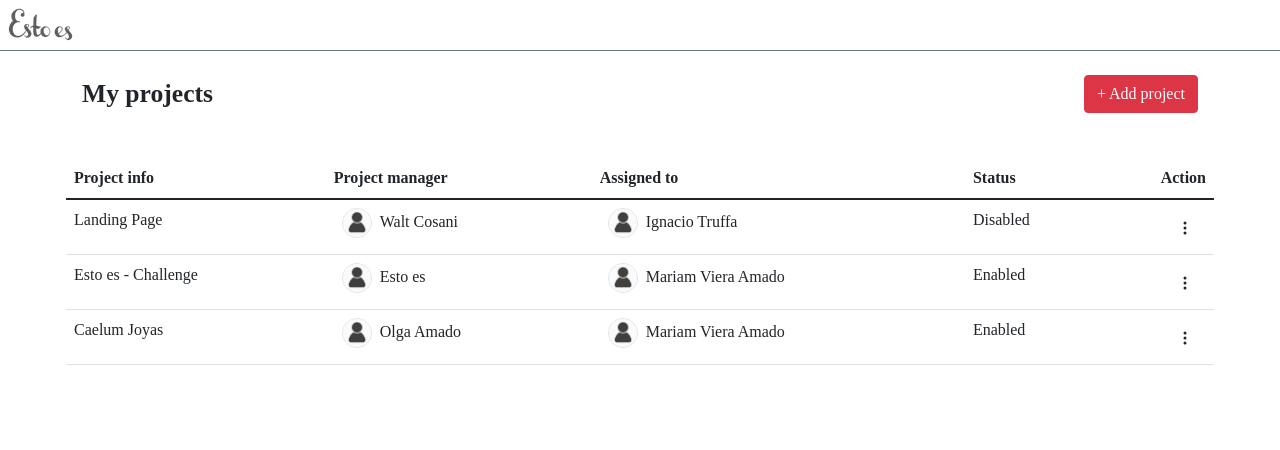
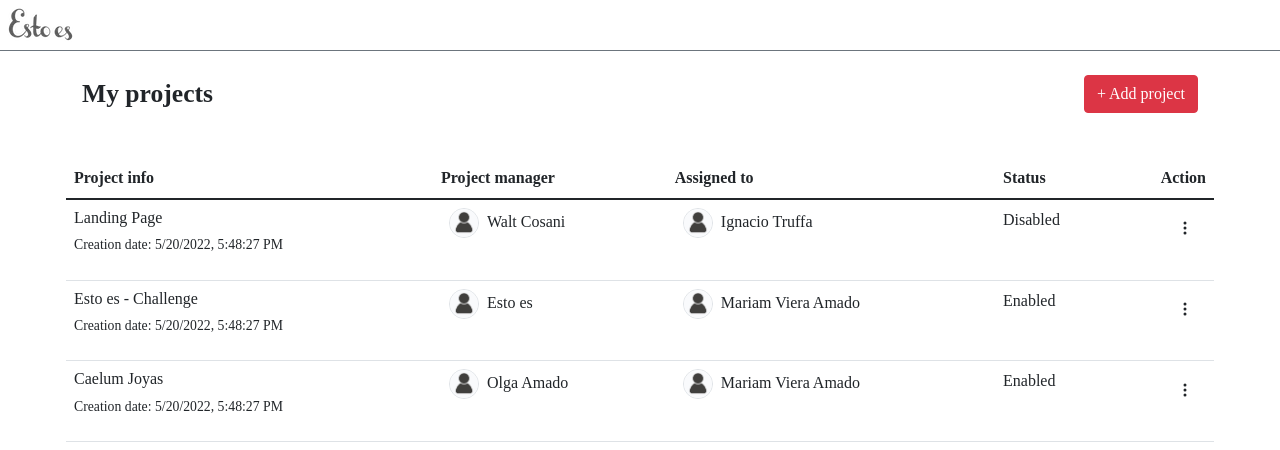
Before and after one commit to mvieraamado/Front-end-challenge, a React (Create React App) app: page / in a window 1280 px wide. Shown: the top 450 px of the page. Built offline with nearby package versions, Linux system fonts and the light colour scheme; a web font is replaced by a local one.

Commit message:
Add new elements and new responsive styles

```diff
--- a/src/app.css
+++ b/src/app.css
@@ -13,6 +13,12 @@ h4{
     padding-top: 4px;
     font-size: 1.6rem;
     font-weight: 600;
+}
+h5{
+    font-size: 1rem;
+}
+p{
+    font-size: 0.86rem;
 }
 @media (max-width: 768px){
     h4{
--- a/src/components/DesktopCard/DesktopCard.js
+++ b/src/components/DesktopCard/DesktopCard.js
@@ -23,7 +23,10 @@ const DesktopCard = ()=> {
                 <tbody>
                     {projects?.map((project) => (
                         <tr key={project.id}>
-                            <td>{project.name}</td>
+                            <td>
+                                <h5>{project.name}</h5>
+                                <p>Creation date: {project.date.toLocaleString('en-US')}</p>
+                            </td>
                             <td>
                                 <img src="../../avatar.png" alt="logo" className="rounded-circle border border-1 mx-2" height={30}/>
                                 {project.projectManager}
--- a/src/components/Modal/Modal.js
+++ b/src/components/Modal/Modal.js
@@ -16,7 +16,7 @@ const ModalProject = ({project})=> {
             <Button variant="secondary" onClick={handleCloseModal}>
               Cancel
             </Button>
-            <Button variant="danger" onClick={()=>deleteProject(project)}>
+            <Button variant="danger" onClick={()=>deleteProject(project.id)}>
               Delete
             </Button>
           </Modal.Footer>
--- a/src/context/ProjectContext.js
+++ b/src/context/ProjectContext.js
@@ -39,7 +39,7 @@ export const ProjectProvider = ({children})=> {
   const deleteConfirm = ()=> setShowModal(true);
 
   const deleteProject = (id)=> {
-    setProjects((item) => item.filter((e) => e !== id));
+    setProjects((item) => item.filter((e) => e.id !== id));
     handleCloseModal();
   }
 
```
